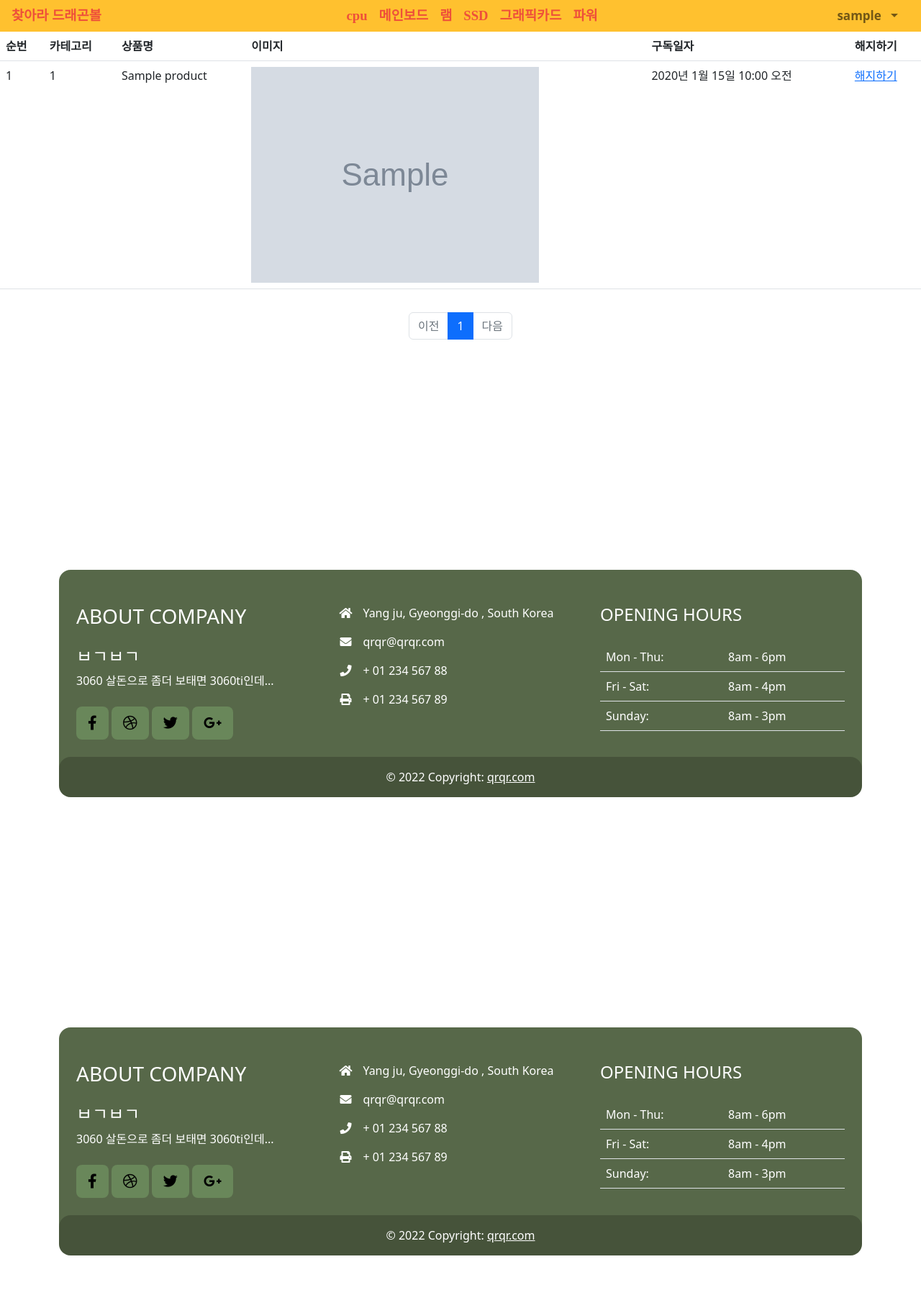
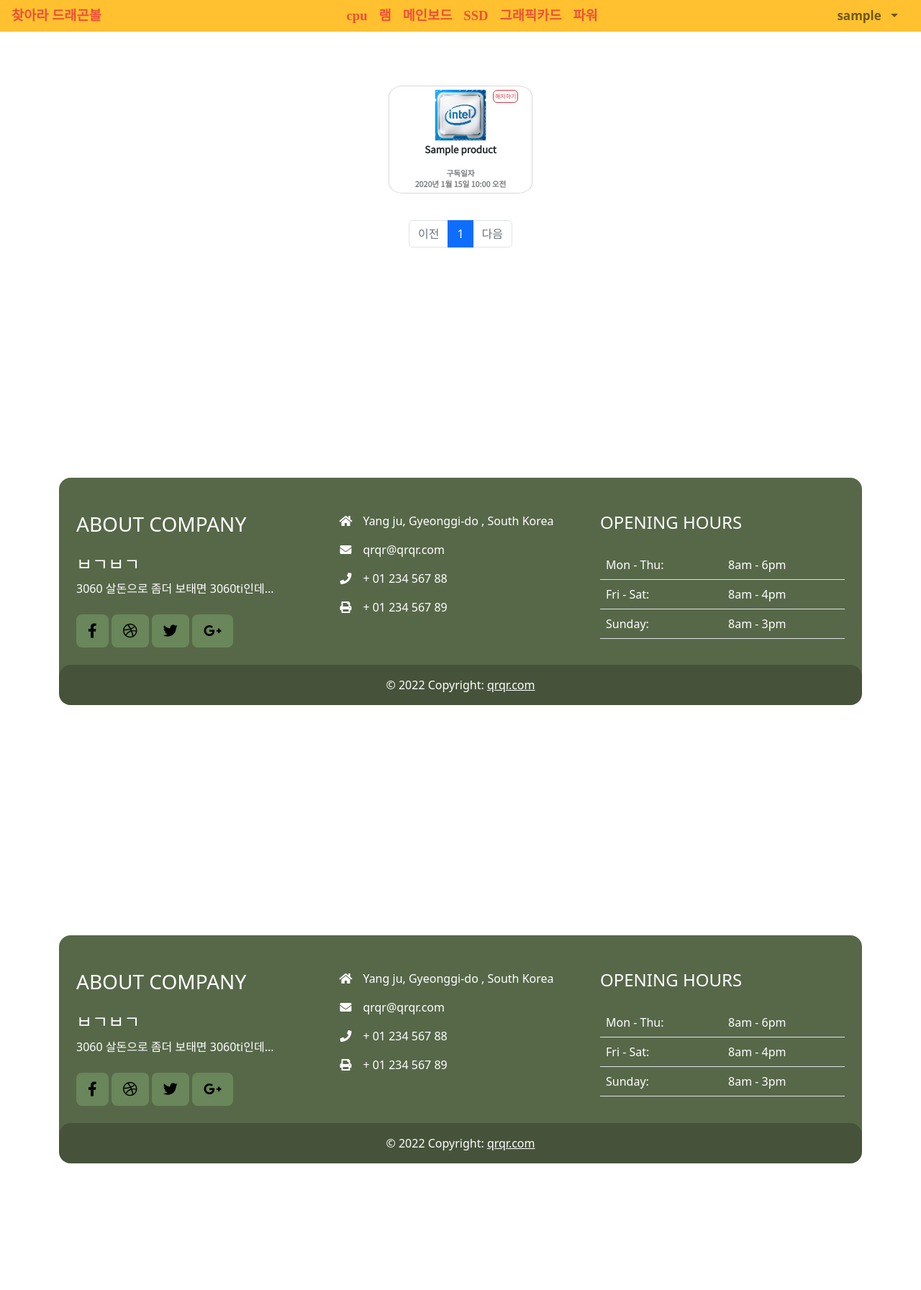
Before and after one commit to woosun/cloudcamp_qrqr, a Django app: page /myguduck/ in a window 1280 px wide. Shown: the whole page at 72% size. After the commit the page ends 1665 px from the top, so only its background shows below. Run offline with Django 4.2, Linux system fonts and the light colour scheme; a user stored in the database is signed in; tables that the repository leaves empty hold one stand-in row (values such as "Sample post"); lists and menus that the app fills with data are empty; some libraries are stand-ins or nearby versions; some web fonts are replaced.

Commit message:
나의구독 기본 레이아웃 생성 ( 카테고리 표시x )

```diff
--- a/qrqr_backend/guduck/views.py
+++ b/qrqr_backend/guduck/views.py
@@ -9,7 +9,7 @@ def list(request):
     g_lists = guduck.objects.filter(uid_id = request.user.id,read_yn=1).order_by('-id')
     # board_list 페이징 처리
     page = request.GET.get('page', '1')  # GET 방식으로 정보를 받아오는 데이터
-    paginator = Paginator(g_lists, '3')  # Paginator(분할될 객체, 페이지 당 담길 객체수)
+    paginator = Paginator(g_lists, '14')  # Paginator(분할될 객체, 페이지 당 담길 객체수)
 
     if int(page) > int(paginator.num_pages) :
         page = paginator.num_pages # 호출한 페이지가 총페이지보다 크면 마지막페이지 이동
--- a/qrqr_backend/static/css/style.css
+++ b/qrqr_backend/static/css/style.css
@@ -19,7 +19,7 @@ body {
   border: gray solid 10px;
   background-size: 20px 20px;
   left:25%;
-  top:14%;
+  top:23%;
   background-image: linear-gradient(to right, #333 1px, transparent 1px), linear-gradient(to bottom, #333 1px, transparent 1px);
 }
 .radar:after {
--- a/qrqr_backend/static/style.css
+++ b/qrqr_backend/static/style.css
@@ -53,10 +53,6 @@ scroll: no;
     background-color: #198754;
 }
 
-.sb-topnav{
-
-}
-
 .nav-font{
    font-weight: 900;
    font-size: 14pt;
@@ -99,6 +95,7 @@ scroll: no;
 .navbar{
     padding-top: 0;
     padding-bottom: 0;
+    white-space: nowrap;
 }
 
 .mypage-bold{font-family: 'Noto Sans KR', sans-serif; font-weight:600; font-size:18pt;}
@@ -116,3 +113,21 @@ scroll: no;
 .mypage-text-center { text-align:center; white-space : nowrap; }
 
 .mypage-a {  font-family: 'Noto Sans KR', sans-serif; font-size: 8pt; text-decoration: none; cursor : pointer}
+
+.myguduck-div-title { text-align:center; display:table; border:1px solid #cecece; }
+
+.myguduck-div-imgarea { width:200px; height:150px; display:table-cell; vertical-align:middle; border: solid 1px #7777774a; border-radius: 10%; margin: 5px 5px 5px 5px; }
+
+.myguduck-img-thumbnail {  max-width:180px; max-height:80px; }
+
+.myguduck-h5-thumbnail { font-family: 'Noto Sans KR', sans-serif; font-size: 10pt; font-weight:600; }
+
+.myguduck-h5-guduckdate { font-family: 'Noto Sans KR', sans-serif; font-size: 8pt; font-weight:600; opacity:60%; margin-bottom: 0;}
+
+.myguduck-p-guduckdate { font-family: 'Noto Sans KR', sans-serif; font-size: 8pt; font-weight:600; opacity:60%; margin-bottom: 0;}
+
+.myguduck-btn-cancel { font-size: 6pt; padding: 2px 2px 2px 2px ; position: absolute; z-index:9999; margin-top: 5px; margin-left:85px; }
+
+.myguduck-div-name { height: 35px; overflow: hidden;}
+
+.list-th-col { white-space : nowrap; }
--- a/qrqr_backend/templates/guduck/index.html
+++ b/qrqr_backend/templates/guduck/index.html
@@ -3,6 +3,10 @@
 <head>
     <meta charset="UTF-8">
     <title>나의 드래곤볼</title>
+    <link rel="stylesheet" href="/static/style.css">
+    <link rel="preconnect" href="https://fonts.googleapis.com">
+    <link rel="preconnect" href="https://fonts.gstatic.com" crossorigin>
+    <link href="https://fonts.googleapis.com/css2?family=Noto+Sans+KR&display=swap" rel="stylesheet">
     {% include "base.html" %}
 </head>
 <body>
@@ -10,51 +14,44 @@
 {% load static %}
 {% block content %}
 {% if lists %}
-    <div class="canvas">
-        <div class="radar">
-            <div class="up"></div>
-            <div class="down"></div>
-            <div class="left"></div>
-            <div class="right"></div>
 
-        {% for star in stars %}
-                <div class="ball-1" style="top: {{ list_for_random | random }}%; left: {{ list_for_random | random }}%"></div>
+<div class="container-fluid d-flex justify-content-center " style="margin-top: 70px;">
+    <div class="row">
+        <div class="col-12" style="">
+            <div class="row wrapper justify-content-center">
+                <!--나의 구독페이지 정보시작 -->
+                {% for list in lists %}
+                <div class="col-xl-2 col-lg-3 col-md-4 col-sm-6 col-6 myguduck-div-title myguduck-div-imgarea" style="">
+                    <a class="post-meta" href="/unlike/{{ list.pid.id }}?page={{ lists.in_page }}">
+                        <span id="like_count">
+                            <button type="button" class="btn btn-outline-danger myguduck-btn-cancel">해지하기
+                        </button>
+                        </span>
+                    </a>
+                    <!--상품이미지 db에서 가져오는부분 시작-->
+                    <!--                    {% if list.pid.imgsrc %}-->
+                    <!--                    <img src="{% get_media_prefix %}{{ list.pid.imgsrc }}" class="img-fluid"/>-->
+                    <!--                    {% else %}-->
+                    <!--                    <img src="{% get_media_prefix %}/noimage.png" class="img-fluid"/>-->
+                    <!--                    {% endif %}-->
+                    <!--상품이미지 db에서 가져오는 부분 끝-->
+                    <img class="myguduck-img-thumbnail" src="/static/img/img-dragonball-cpu.png">
+                    <div class="myguduck-div-name" style=""><h5 class="myguduck-h5-thumbnail">{{ list.pid.name }}</h5>
+                    </div>
+                    <h5 class="myguduck-h5-guduckdate">구독일자</h5>
+                    <p class="myguduck-p-guduckdate">{{ list.create_date }}</p>
+                </div>
                 {% endfor %}
+                <!--나의 구독페이지 정보 끝-->
             </div>
         </div>
-          <div>
-              <table  class="table">
-                  <thead>
-                  <tr>
-                      <th scope="col">순번</th>
-                      <th scope="col">카테고리</th>
-                      <th scope="col">상품명</th>
-                      <th scope="col">이미지</th>
-                      <th scope="col">구독일자</th>
-                      <th scope="col">해지하기</th>
-                   </tr>
-                  </thead>
-        {% for list in lists %}
-                  <tr>
-                      <td>{{ list.id }}</td>
-                      <td>{{ list.pid.category }}</td>
-                      <td>{{ list.pid.name }}</td>
-                      <td>
-                          {% if list.pid.imgsrc %}
-                            <img src="{% get_media_prefix %}{{ list.pid.imgsrc }}" class="img-fluid"/>
-                          {% else %}
-                            <img src="{% get_media_prefix %}/noimage.png" class="img-fluid"/>
-                          {% endif %}
-                      </td>
-                       <td>{{ list.create_date }}</td>
-                      <td>
-                          <a class="post-meta" href="/unlike/{{ list.pid.id }}?page={{ lists.in_page }}">
-                              <spen id="like_count">해지하기</spen>
-                          </a>
-                      </td>
-                  </tr>
-        {% endfor %}
-            </table>
+    </div>
+</div>
+</div>
+
+
+<!--레이아웃 끝-->
+
 <!-- 페이징처리 시작 -->
 <div id="paging">
     <ul class="pagination justify-content-center" style="margin-top: 2rem;">
--- a/qrqr_backend/templates/top.html
+++ b/qrqr_backend/templates/top.html
@@ -14,10 +14,10 @@
             <tr>
                 <th scope="col" style="border: none;"><a class="top-category-a"
                                                          href="{% url 'list' category=1 %}">cpu</a></th>
+                <th scope="col" style="border: none;"><a class="top-category-a" href="{% url 'list' category=3 %}">램</a>
+                </th>
                 <th scope="col" style="border: none;"><a class="top-category-a"
                                                          href="{% url 'list' category=2 %}">메인보드</a></th>
-                <th scope="col" style="border: none;"><a class="top-category-a" href="{% url 'list' category=3 %}">램</a>
-                </th>
                 <th scope="col" style="border: none;"><a class="top-category-a"
                                                          href="{% url 'list' category=4 %}">SSD</a></th>
                 <th scope="col" style="border: none;"><a class="top-category-a"
```
Also changed, not shown: qrqr_backend/static/list-style.css (+3 -31 lines), qrqr_backend/templates/main.html (+7 -6 lines), qrqr_backend/templates/product/index.html (+75 -15 lines), qrqr_backend/templates/user/mypage.html (+4 -4 lines). Lines whose indentation alone changed are shown as unchanged.
